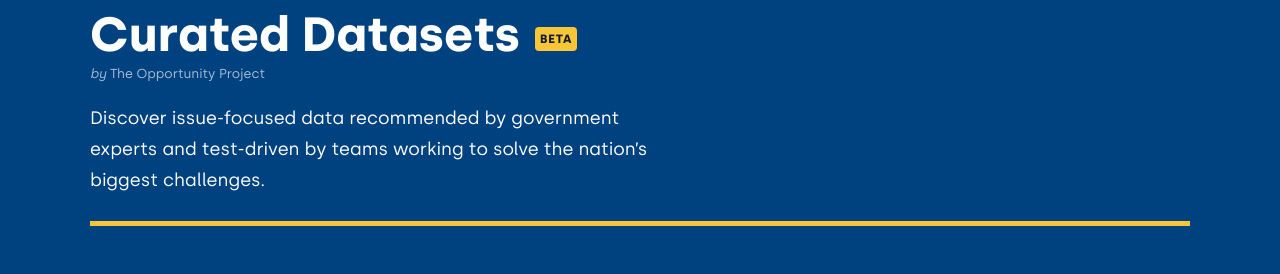
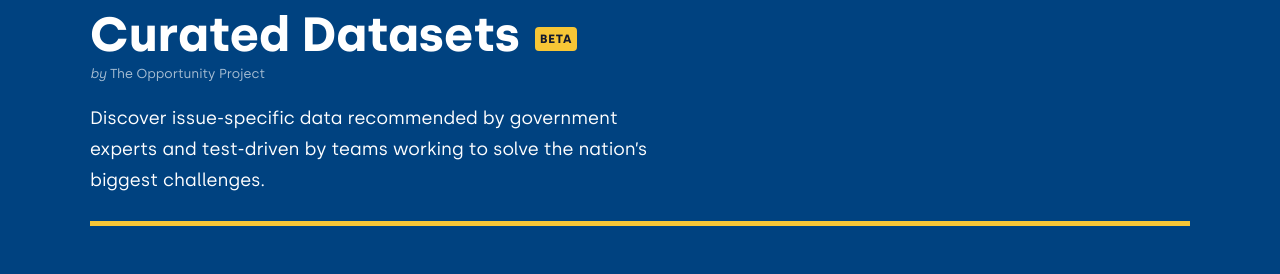
Before and after one commit to marcellamaki/data-kit-hub, a Jekyll site: the page built from _pages/landing.md, in a window 1280 px wide. Shown: the part 244-518 px from the top of the page. Built offline with Jekyll 4.4.1, drawn with Linux system fonts in a browser that asks for light colours; some web fonts are replaced.

Commit message:
Change focus to specific

```diff
--- a/_config.yml
+++ b/_config.yml
@@ -1,7 +1,7 @@
 title: Curated Datasets
 email:  Census.OpportunityProject@Census.gov
 description: >-
-  Discover issue-focused data recommended by government experts and test-driven by teams working to solve the nation’s biggest challenges.
+  Discover issue-specific data recommended by government experts and test-driven by teams working to solve the nation’s biggest challenges.
 baseurl: /data
 url: "https://opportunity.census.gov"
 
--- a/_pages/landing.md
+++ b/_pages/landing.md
@@ -5,7 +5,7 @@ permalink: /
 hero:
   text: Curated Datasets
   caption: The Opportunity Project
-  subtext: Discover issue-focused data recommended by government experts and test-driven by teams working to solve the nation’s biggest challenges.
+  subtext: Discover issue-specific data recommended by government experts and test-driven by teams working to solve the nation’s biggest challenges.
   tag: Beta
 ---
 
```
